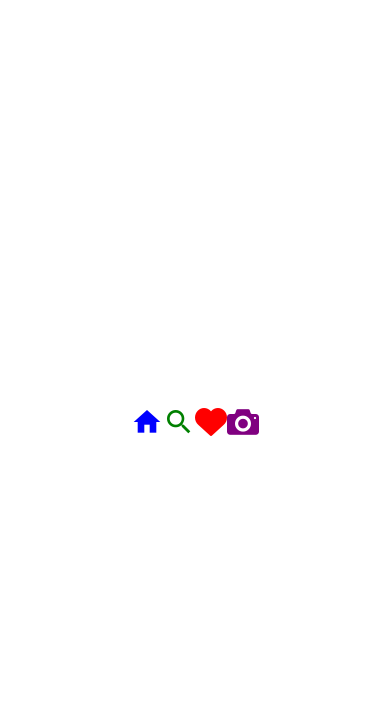
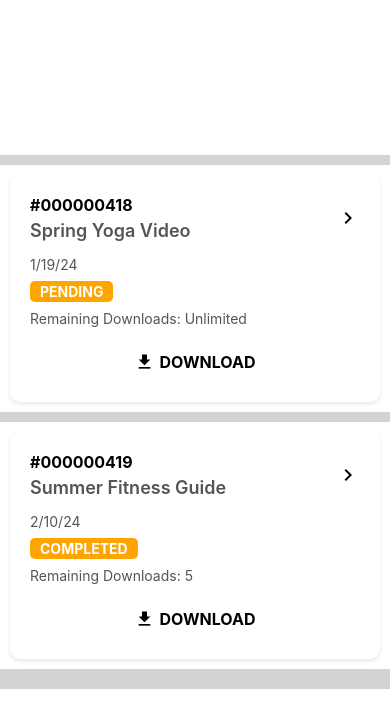
Before and after one commit to Rahul9931/Practice1, a React Native app: screen / in a window 390 px wide. Shown: the top 728 px of the page. Built offline with nearby package versions, Linux system fonts and the light colour scheme.

Commit message:
created downloadable card

```diff
--- a/App.tsx
+++ b/App.tsx
@@ -4,27 +4,46 @@ import store from './src/pagination/redux/store';
 import PaginatedList from './src/pagination/PaginatedList';
 import { StyleSheet, View } from 'react-native';
 import CustomIcon from './src/components/ReusableIcon/CustomIcon';
+// import DownloadableCard from './src/downloadable products/downloadable card';
+import DownloadableCardList from './src/downloadable products/downloadable list';
 
 const App = () => {
-  // List of icon configurations
-  const iconList = [
-    { type: 'MaterialCommunityIcons', name: 'home', size: 32, color: 'blue' },
-    { type: 'MaterialIcons', name: 'search', size: 32, color: 'green' },
-    { type: 'AntDesign', name: 'heart', size: 32, color: 'red' },
-    { type: 'Entypo', name: 'camera', size: 32, color: 'purple' },
+
+  const data = [
+    {
+      id: "1",
+      orderId: "#000000418",
+      title: "Spring Yoga Video",
+      date: "1/19/24",
+      status: "PENDING",
+      downloads: "Unlimited",
+    },
+    {
+      id: "2",
+      orderId: "#000000419",
+      title: "Summer Fitness Guide",
+      date: "2/10/24",
+      status: "COMPLETED",
+      downloads: "5",
+    },
   ];
+
+  const handleArrowClick = (orderId: string) => {
+    console.log("Arrow Clicked", `Order ID: ${orderId}`);
+  };
+
+  // Callback for download button click
+  const handleDownloadClick = (title: string) => {
+    console.log("Download Initiated", `Downloading: ${title}`);
+  };
 
   return (
     <View style={styles.container}>
-      {iconList.map((icon, index) => (
-        <CustomIcon
-          key={index} // Use index as the key (ensure unique list items for best practices)
-          type={icon.type}
-          name={icon.name}
-          size={icon.size}
-          color={icon.color}
-        />
-      ))}
+       <DownloadableCardList
+        data={data}
+        onArrowClick={handleArrowClick} // Pass callback for arrow icon
+        onDownloadClick={handleDownloadClick} // Pass callback for download button
+      />
     </View>
   );
 };
--- /dev/null
+++ b/src/downloadable products/downloadable card/index.tsx
@@ -0,0 +1,129 @@
+// DownloadableCard.tsx
+import React from "react";
+import { View, Text, TouchableOpacity, StyleSheet } from "react-native";
+import Icon from "react-native-vector-icons/MaterialIcons";
+
+type DownloadableCardProps = {
+  orderId: string;
+  title: string;
+  date: string;
+  status: string;
+  downloads: string;
+  onArrowClick: () => void; // Callback for arrow icon
+  onDownloadClick: () => void; // Callback for download button
+};
+
+const DownloadableCard: React.FC<DownloadableCardProps> = ({
+  orderId,
+  title,
+  date,
+  status,
+  downloads,
+  onArrowClick,
+  onDownloadClick,
+}) => {
+  return (
+    <View style={styles.mainContainer}>
+      <View style={styles.cardContainer}>
+        <View style={styles.infoContainer}>
+          <View>
+            <Text style={styles.orderId}>{orderId}</Text>
+            <Text style={styles.title}>{title}</Text>
+          </View>
+          {/* TouchableOpacity for arrow click */}
+          <TouchableOpacity onPress={onArrowClick}>
+            <Icon name="keyboard-arrow-right" size={24} color="#000" style={styles.arrowIcon} />
+          </TouchableOpacity>
+        </View>
+
+        <View>
+          <Text style={styles.date}>{date}</Text>
+          <Text style={styles.status}>{status}</Text>
+        </View>
+
+        <Text style={styles.downloads}>Remaining Downloads: {downloads}</Text>
+
+        {/* TouchableOpacity for download button */}
+        <TouchableOpacity style={styles.downloadButton} onPress={onDownloadClick}>
+          <Icon name="file-download" size={20} color="#000" />
+          <Text style={styles.downloadText}>DOWNLOAD</Text>
+        </TouchableOpacity>
+      </View>
+    </View>
+  );
+};
+
+const styles = StyleSheet.create({
+  mainContainer: {
+    flex: 1,
+    width: "100%",
+    backgroundColor: "white",
+    marginTop: 10,
+  },
+  cardContainer: {
+    flex: 1,
+    backgroundColor: "#fff",
+    borderRadius: 10,
+    padding: 20,
+    shadowColor: "#000",
+    shadowOffset: { width: 0, height: 2 },
+    shadowOpacity: 0.1,
+    shadowRadius: 4,
+    elevation: 2,
+    margin: 10,
+  },
+  infoContainer: {
+    flexDirection: "row",
+    justifyContent: "space-between",
+    alignItems: "center",
+    marginBottom: 15,
+  },
+  orderId: {
+    fontSize: 16,
+    fontWeight: "bold",
+    marginBottom: 5,
+  },
+  title: {
+    fontSize: 18,
+    fontWeight: "600",
+    color: "#555",
+  },
+  arrowIcon: {
+    marginLeft: 10,
+  },
+  date: {
+    fontSize: 14,
+    color: "#555",
+  },
+  status: {
+    fontSize: 14,
+    fontWeight: "bold",
+    color: "white",
+    backgroundColor: "orange",
+    paddingHorizontal: 10,
+    paddingVertical: 2,
+    borderRadius: 5,
+    alignSelf: "flex-start",
+    marginTop: 8,
+  },
+  downloads: {
+    fontSize: 14,
+    color: "#555",
+    marginBottom: 15,
+    marginTop: 8,
+  },
+  downloadButton: {
+    flexDirection: "row",
+    alignItems: "center",
+    justifyContent: "center",
+    padding: 10,
+    borderRadius: 5,
+  },
+  downloadText: {
+    fontSize: 16,
+    fontWeight: "bold",
+    marginLeft: 5,
+  },
+});
+
+export default DownloadableCard;
--- /dev/null
+++ b/src/downloadable products/downloadable list/index.tsx
@@ -0,0 +1,58 @@
+// DownloadableCardList.tsx
+import React from "react";
+import { View, FlatList, StyleSheet } from "react-native";
+import DownloadableCard from "../downloadable card";
+
+type DownloadableCardListProps = {
+  data: Array<{
+    id: string;
+    orderId: string;
+    title: string;
+    date: string;
+    status: string;
+    downloads: string;
+  }>;
+  onArrowClick: (orderId: string) => void; // Callback for arrow icon
+  onDownloadClick: (title: string) => void; // Callback for download button
+};
+
+const DownloadableCardList: React.FC<DownloadableCardListProps> = ({
+  data,
+  onArrowClick,
+  onDownloadClick,
+}) => {
+  const renderItem = ({ item }: any) => (
+    <DownloadableCard
+      orderId={item.orderId}
+      title={item.title}
+      date={item.date}
+      status={item.status}
+      downloads={item.downloads}
+      onArrowClick={() => onArrowClick(item.orderId)} // Pass the orderId to the parent's callback
+      onDownloadClick={() => onDownloadClick(item.title)} // Pass the title to the parent's callback
+    />
+  );
+
+  return (
+    <View style={styles.listContainer}>
+      <FlatList
+        data={data}
+        keyExtractor={(item) => item.id}
+        renderItem={renderItem}
+        contentContainerStyle={styles.contentContainer}
+      />
+    </View>
+  );
+};
+
+const styles = StyleSheet.create({
+  listContainer: {
+    flex: 1,
+    backgroundColor: "lightgrey",
+  },
+  contentContainer: {
+    paddingBottom: 20,
+  },
+});
+
+export default DownloadableCardList;
```
Also changed, not shown: src/downloadable products/downloadable card/styles.ts (added), src/downloadable products/downloadable list/styles.ts (added).
